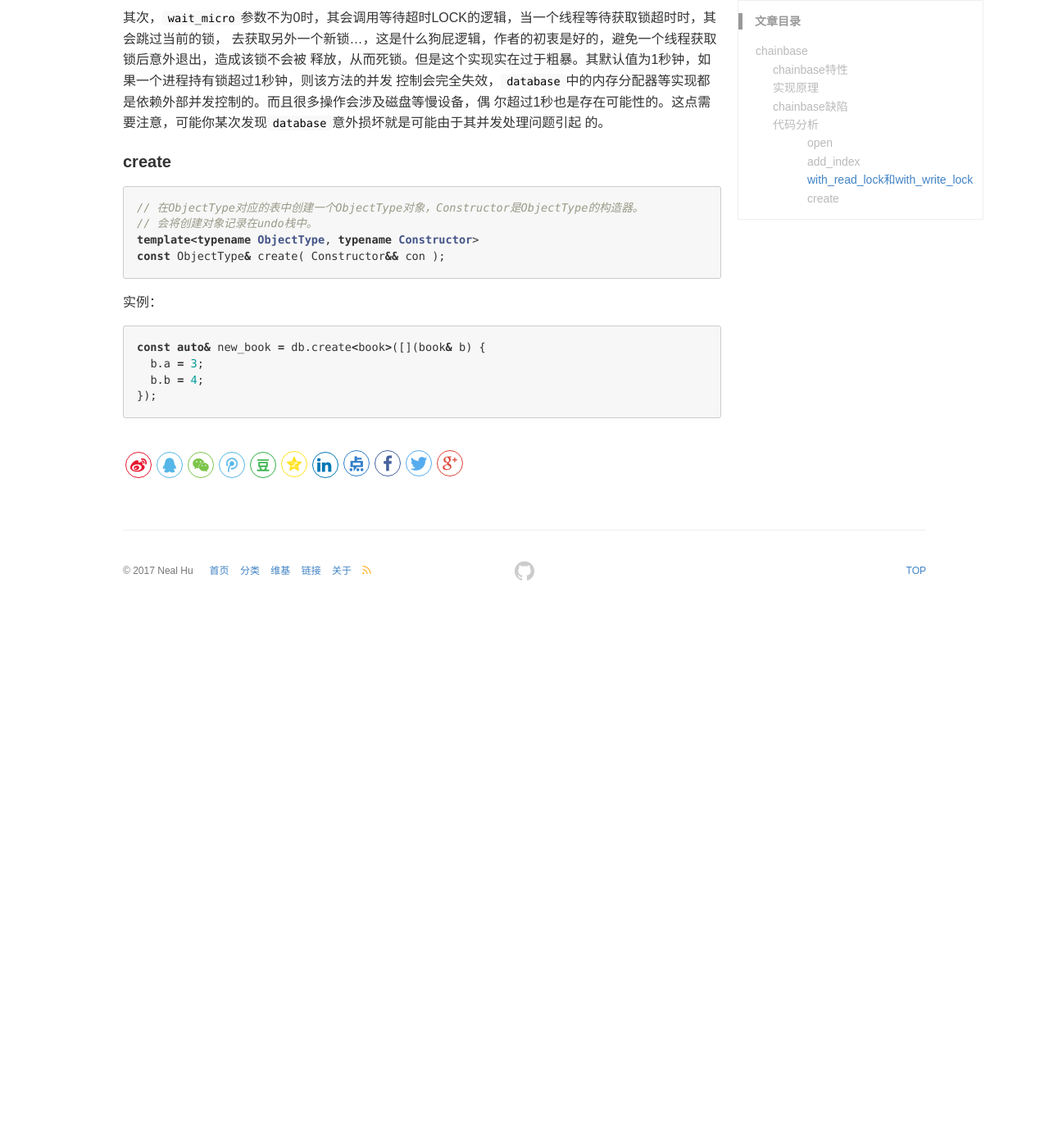
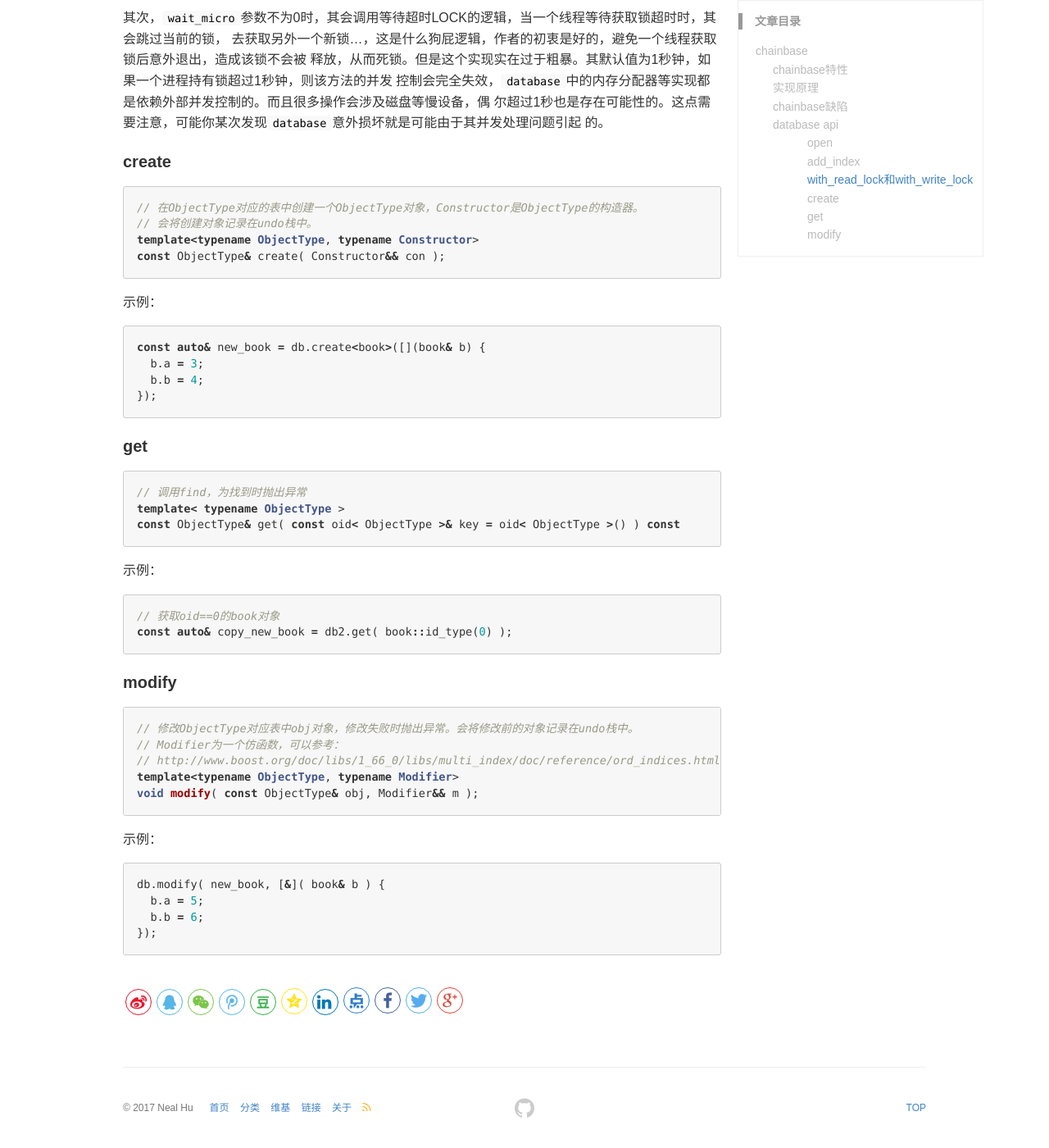
Before and after one commit to lrita/lrita.github.io, a Jekyll site: the page built from _posts/2018-03-22-steemd-source-2.md, in a window 1280 px wide and 1400 px high, scrolled down 6819 px. Shown: the whole window at 82% size. Built offline with Jekyll 4.4.1, drawn with Linux system fonts in a browser that asks for light colours; comment, search, counter and statistics services are not loaded; before the commit the page ends 7564 px from its top, so only the background shows below that.

Commit message:
add 2018-03-22-steemd-source-2.md

````diff
--- a/_posts/2018-03-22-steemd-source-2.md
+++ b/_posts/2018-03-22-steemd-source-2.md
@@ -109,7 +109,7 @@ CHAINBASE_SET_INDEX_TYPE(book, book_index)
 能产生损坏。
 * 容量有限：其采用`mmap`机制实现内存的持久化，因此其存储容量很难超过机器内存的容量。
 
-## 代码分析
+## database api
 `chainbase::database`基本方法如下所述，在注释中有简单说明，如果内容比较多的函数，在更下面有详细的说明：
 
 ```cpp
@@ -299,10 +299,39 @@ template<typename ObjectType, typename Constructor>
 const ObjectType& create( Constructor&& con );
 ```
 
-实例：
+示例：
 ```cpp
 const auto& new_book = db.create<book>([](book& b) {
   b.a = 3;
   b.b = 4;
 });
 ```
+
+#### get
+```cpp
+// 调用find，为找到时抛出异常
+template< typename ObjectType >
+const ObjectType& get( const oid< ObjectType >& key = oid< ObjectType >() ) const
+```
+
+示例：
+```cpp
+// 获取oid==0的book对象
+const auto& copy_new_book = db2.get( book::id_type(0) );
+```
+
+#### modify
+```cpp
+// 修改ObjectType对应表中obj对象，修改失败时抛出异常。会将修改前的对象记录在undo栈中。
+// Modifier为一个仿函数，可以参考：
+// http://www.boost.org/doc/libs/1_66_0/libs/multi_index/doc/reference/ord_indices.html#modify
+template<typename ObjectType, typename Modifier>
+void modify( const ObjectType& obj, Modifier&& m );
+```
+示例：
+```cpp
+db.modify( new_book, [&]( book& b ) {
+  b.a = 5;
+  b.b = 6;
+});
+```
````
